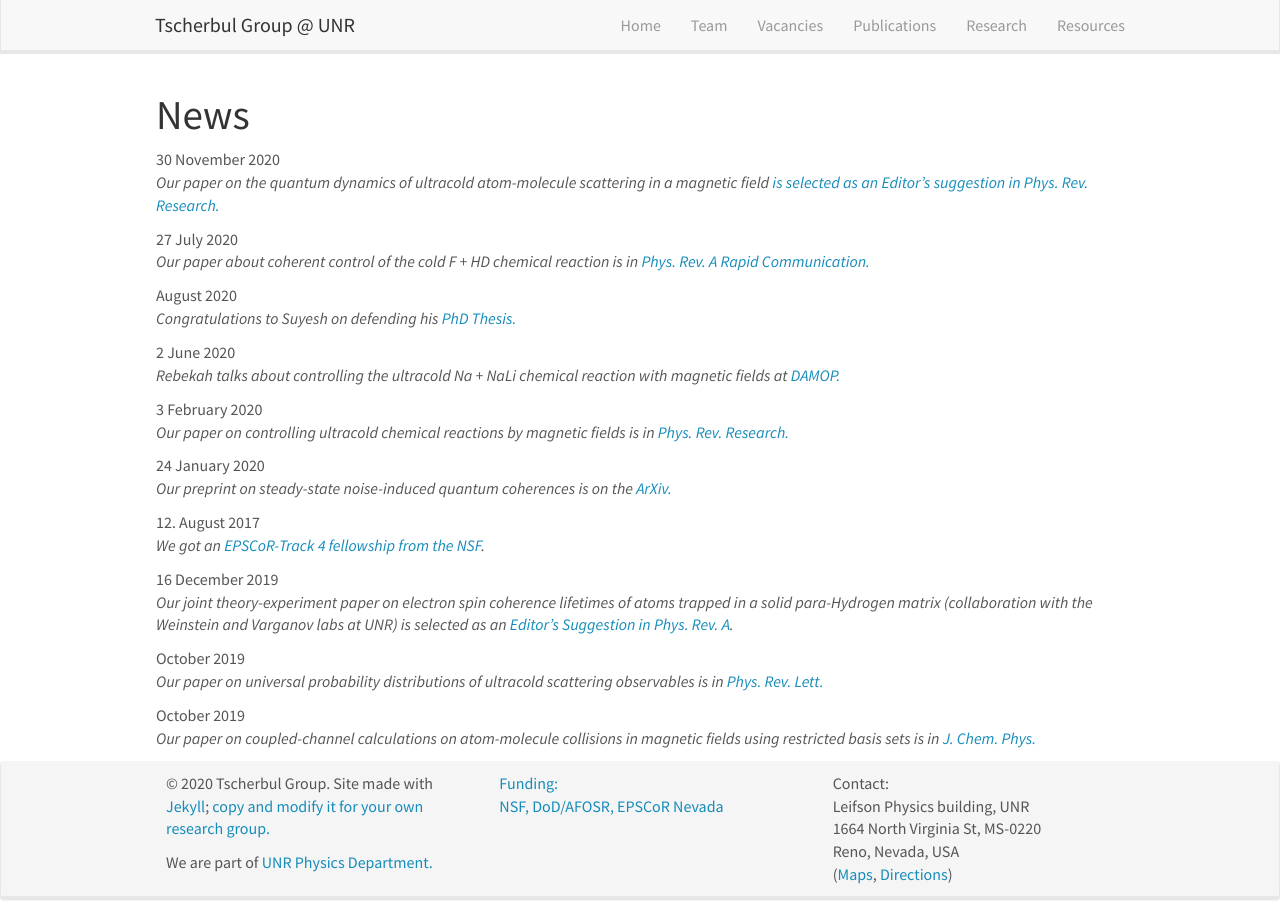
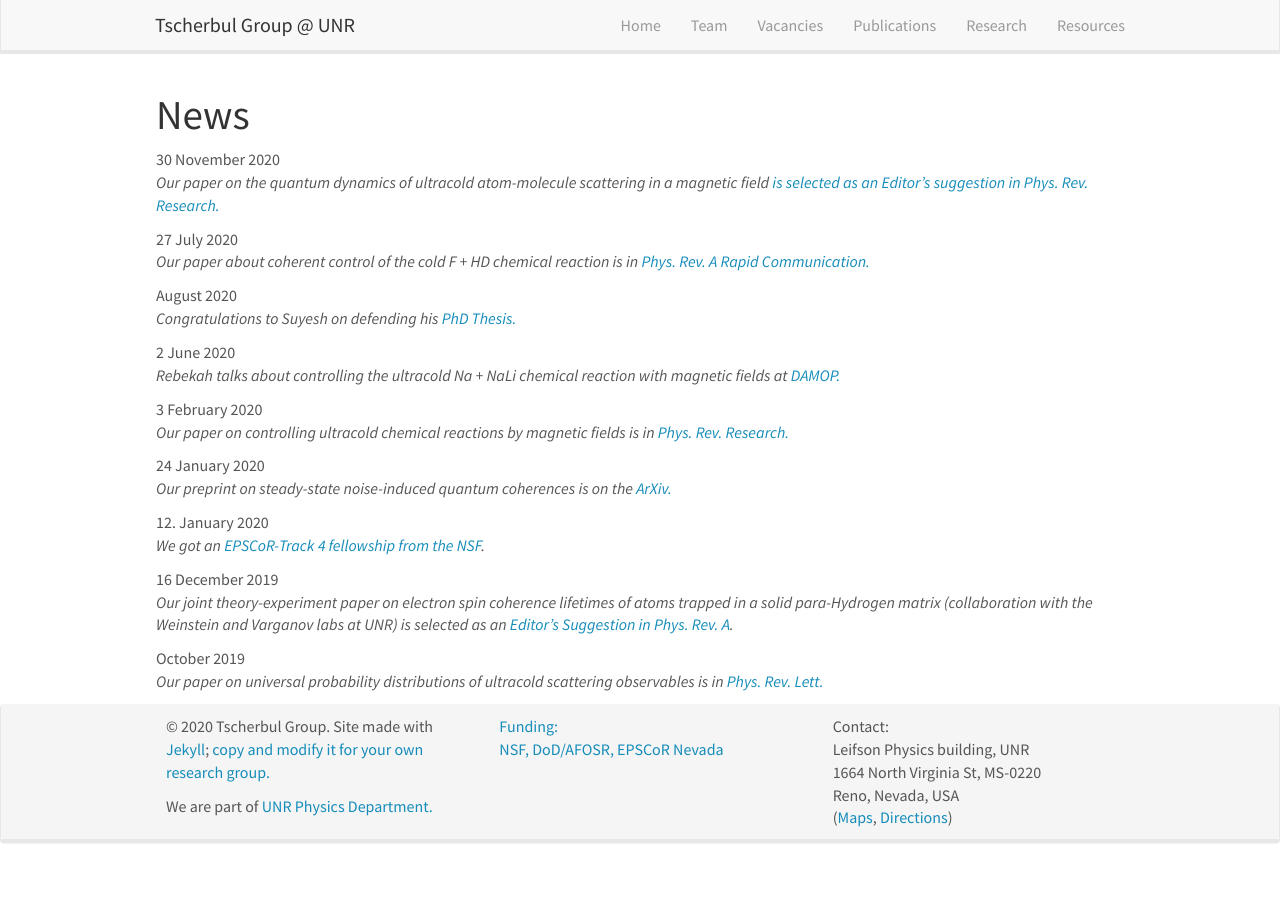
Before and after one commit to tscherbul/tscherbul.github.io, a Jekyll site: the page built from _pages/allnews.md, in a window 1280 px wide and 922 px high. Built offline with Jekyll 4.4.1, drawn with Linux system fonts in a browser that asks for light colours; nearby versions of some CDN libraries.

Commit message:
Update news.yml

```diff
--- a/_data/news.yml
+++ b/_data/news.yml
@@ -16,7 +16,7 @@
 - date: 24 January 2020
   headline: "Our preprint on steady-state noise-induced quantum coherences is on the <a href='https://arxiv.org/abs/2001.09230'> ArXiv.</a>"
 
-- date: 12. August 2017
+- date: 12. January 2020
   headline: "We got an <a href='https://www.nsf.gov/awardsearch/showAward?AWD_ID=1929190'> EPSCoR-Track 4 fellowship from the NSF</a>."
 
 #- date: 4. May 2018
@@ -28,8 +28,8 @@
 - date: October 2019
   headline: "Our paper on universal probability distributions of ultracold scattering observables is in <a href='https://journals.aps.org/prl/abstract/10.1103/PhysRevLett.123.013401'> Phys. Rev. Lett.</a>"
 
-- date: October 2019
-  headline: "Our paper on coupled-channel calculations on atom-molecule collisions in magnetic fields using restricted basis sets is in <a href='https://aip.scitation.org/doi/10.1063/1.5047063'> J. Chem. Phys.</a>"
+#- date: October 2019
+#  headline: "Our paper on coupled-channel calculations on atom-molecule collisions in magnetic fields using restricted basis sets is in <a href='https://aip.scitation.org/doi/10.1063/1.5047063'> J. Chem. Phys.</a>"
 
 #- date: 13. November 2017
 #  headline: "<a href='http://www.beilstein-journals.org/bjnano/content/pdf/2190-4286-8-238.pdf'> New paper</a> published in collaboration with the group of Jan van Ruitenbeek"
```
